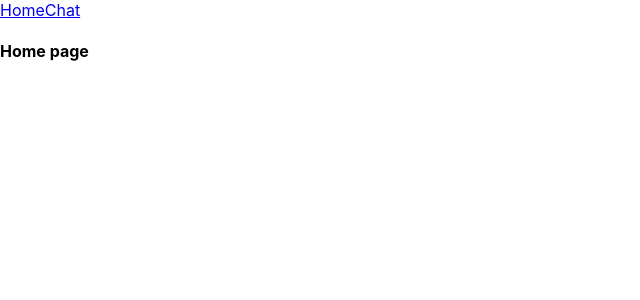
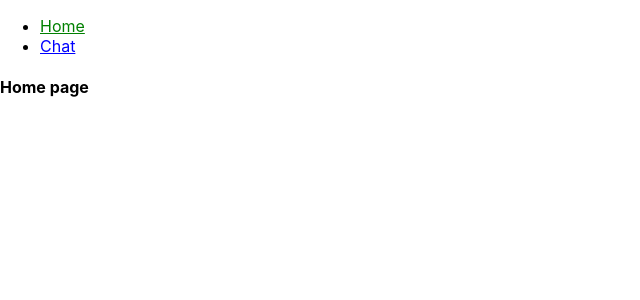
Before and after one commit to SyominAlex/React.js_Geekbrains, a React (Create React App) app: page / in a window 1280 px wide. Shown: the top 300 px of the page, without its empty margins (0-640 px from the left). Built offline with nearby package versions, Linux system fonts and the light colour scheme.

Commit message:
NavLink style + may be className

```diff
--- a/src/App.js
+++ b/src/App.js
@@ -1,6 +1,6 @@
 import "./App.css";
 import React from "react";
-import { BrowserRouter, Route, Routes, Link } from "react-router-dom";
+import {BrowserRouter, Route, Routes, Link, NavLink} from "react-router-dom";
 import { Chat } from "./screens/Chat/Chat";
 
 const Home = () => <h4>Home page</h4>;
@@ -8,8 +8,14 @@ const Home = () => <h4>Home page</h4>;
 function App() {
     return (
         <BrowserRouter>
-            <Link to="/">Home</Link>
-            <Link to="/chat">Chat</Link>
+            <ul>
+                <li>
+                    <NavLink to="/" style={ ({ isActive }) => ({ color: isActive ? "green" : "blue" }) }>Home</NavLink>
+                </li>
+                <li>
+                    <NavLink to="/chat" style={ ({ isActive }) => ({ color: isActive ? "green" : "blue" }) }>Chat</NavLink>
+                </li>
+            </ul>
             <Routes>
                 <Route path="/" element={<Home />} />
                 <Route path="/chat" element={<Chat />} />
```
